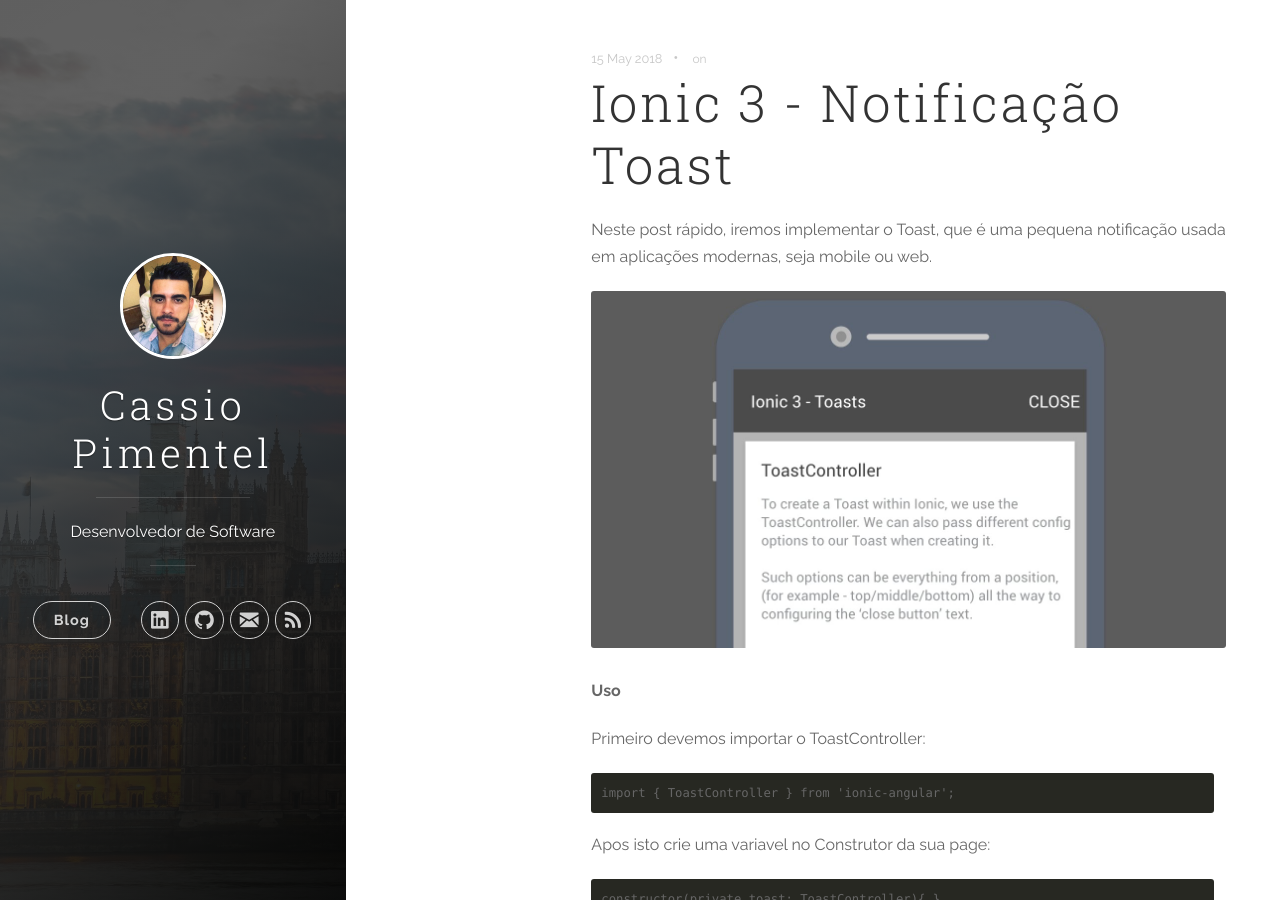
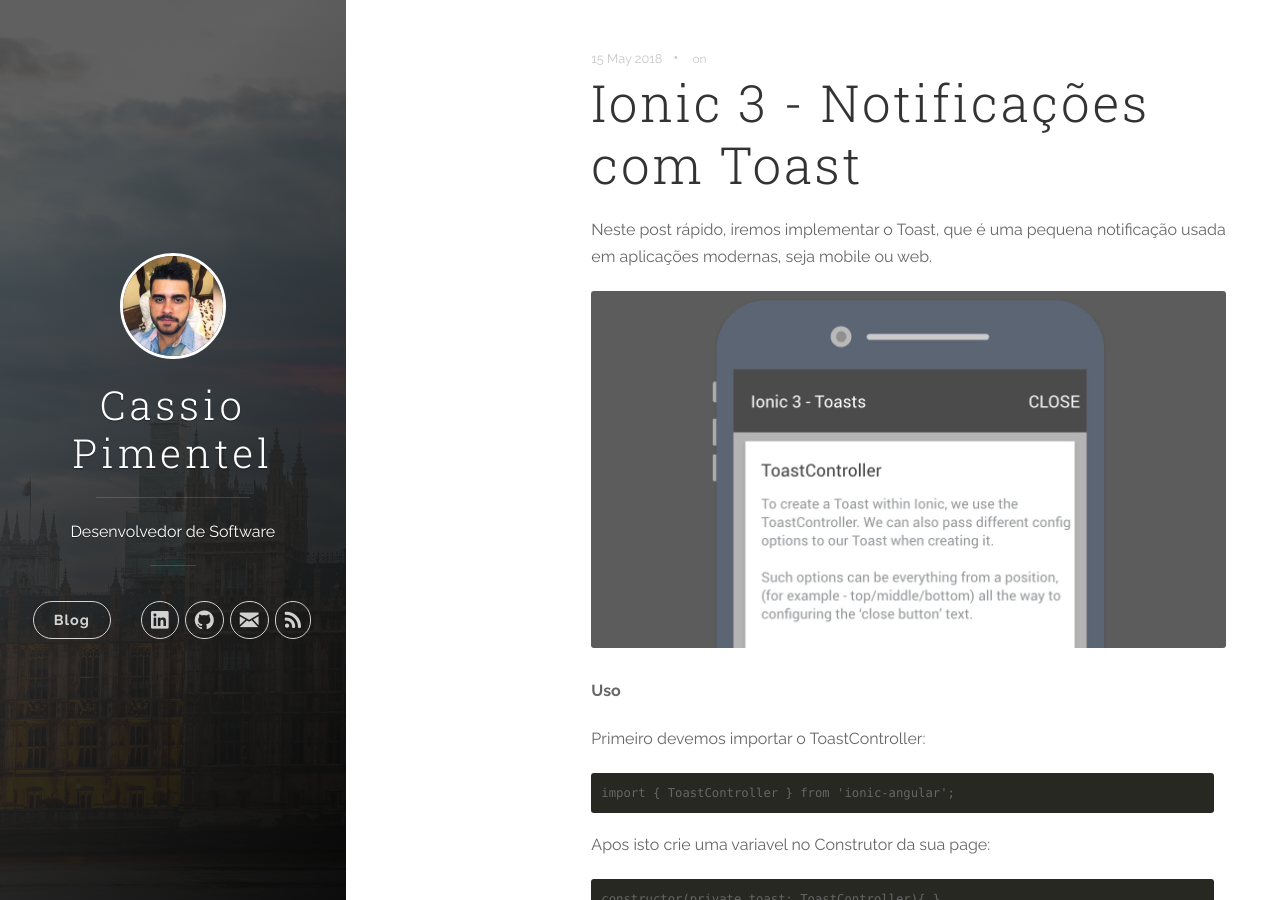
Before and after one commit to CassioPimentel/cassiopimentel.github.io, a Jekyll site: the page built from _posts/2018-05-15-Ionic3-Notificação-Toast.markdown, in a window 1280 px wide and 900 px high. Built offline with Jekyll 4.4.1, drawn with Linux system fonts in a browser that asks for light colours; nearby versions of some CDN libraries; comment, search, counter and statistics services are not loaded.

Commit message:
Update 2018-05-15-Ionic3-Notificação-Toast.markdown

```diff
--- a/_posts/2018-05-15-Ionic3-Notificação-Toast.markdown
+++ b/_posts/2018-05-15-Ionic3-Notificação-Toast.markdown
@@ -1,5 +1,5 @@
 ---
-title: "Ionic 3 - Notificação Toast"
+title: "Ionic 3 - Notificações com Toast"
 date: "2018-05-15"
 description: "Neste post rápido, iremos implementar o Toast, que é uma pequena notificação usada em aplicações modernas, seja mobile ou web."
 
```
